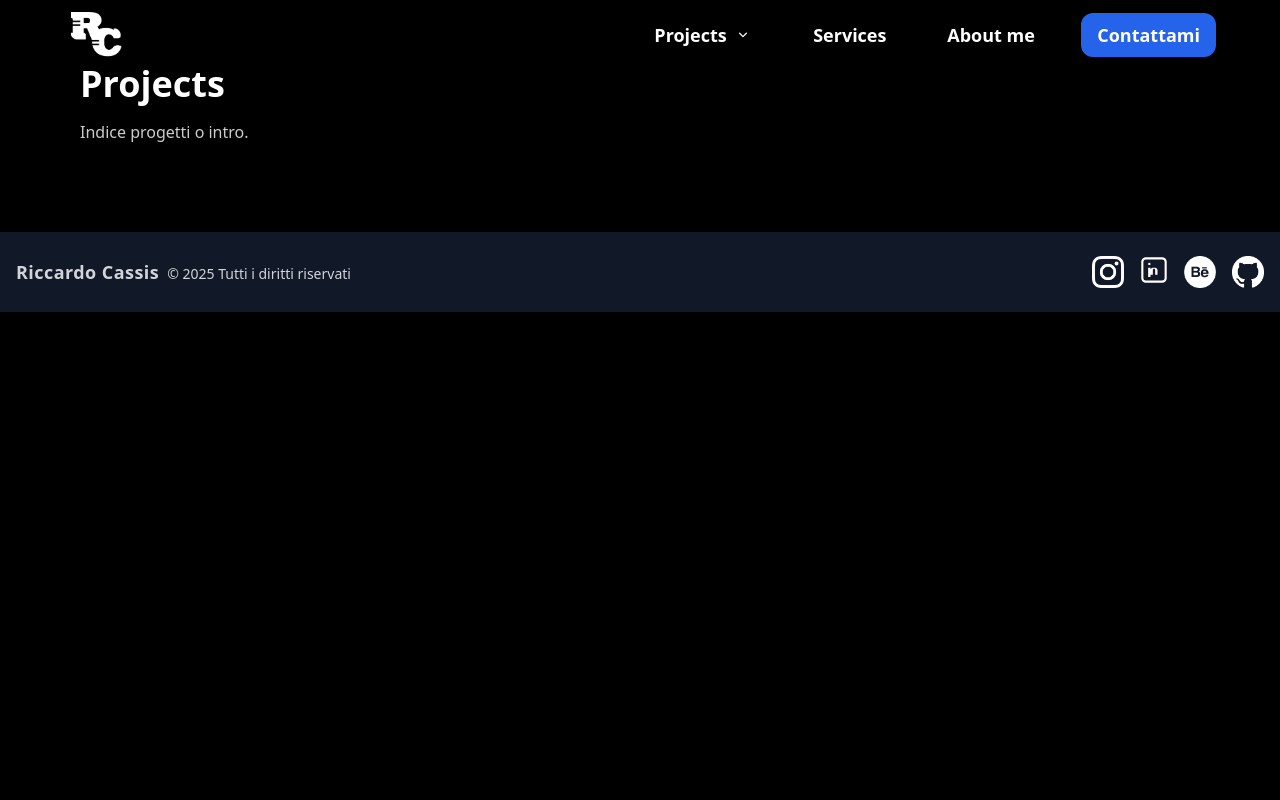
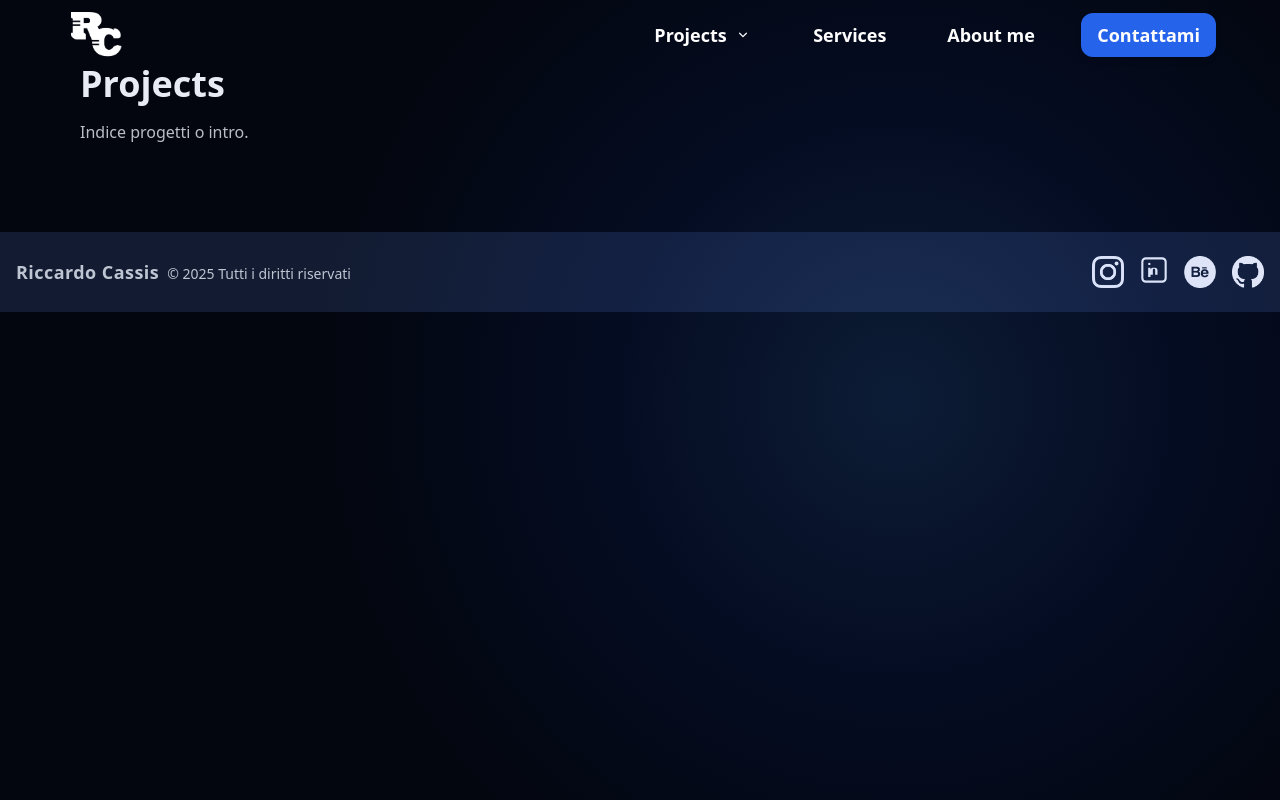
Before and after one commit to Riccardocassis/personal-website-v2, a Vue app: page /projects in a window 1280 px wide. Built offline with nearby package versions, Linux system fonts and the light colour scheme.

Commit message:
Aggiungi uno sfondo gradiente globale alla struttura principale: migliora l'estetica visiva e la coesione del layout.

```diff
--- a/src/App.vue
+++ b/src/App.vue
@@ -60,7 +60,14 @@ onBeforeUnmount(() => {
 </script>
 
 <template>
-  <div class="bg-black text-white min-h-screen">
+  <div class="relative bg-black text-white min-h-screen">
+    <!-- Global radial gradient layer (same as hero) -->
+    <div
+      ref="globalGradient"
+      class="absolute inset-0 pointer-events-none z-0"
+      :style="{ background: 'radial-gradient(circle at 70% 50%, rgba(59,130,246,0.22), rgba(29,78,216,0.16) 28%, rgba(30,58,138,0.10) 60%)' }"
+    ></div>
+
     <Navbar />
     <router-view />
 
```
